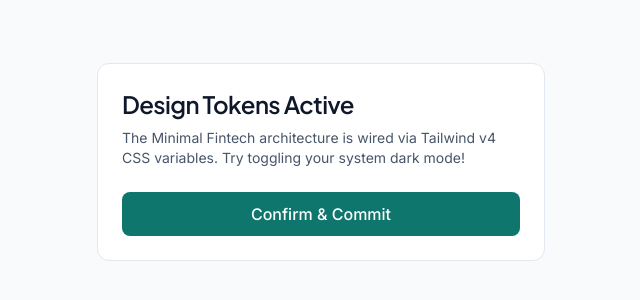
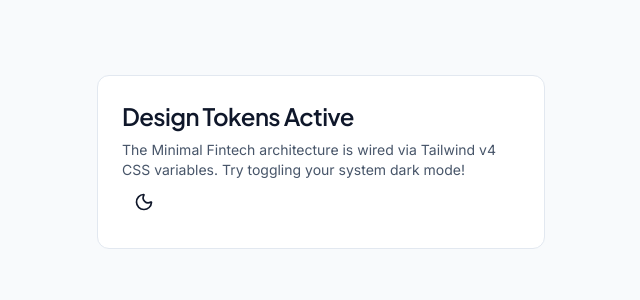
Before and after one commit to itseghosime-dev/afterbuy, a Next.js app: page / in a window 1280 px wide. Shown: the part 238-538 px from the top of the page, without its empty margins (319-959 px from the left). Built offline with nearby package versions, Linux system fonts and the light colour scheme.

Commit message:
feat(theme): add persistent appearance toggle

```diff
--- a/package.json
+++ b/package.json
@@ -10,6 +10,7 @@
     "typecheck": "next typegen && tsc --noEmit"
   },
   "dependencies": {
+    "lucide-react": "^1.47.0",
     "next": "16.3.5",
     "react": "19.2.8",
     "react-dom": "19.2.8"
--- a/src/app/globals.css
+++ b/src/app/globals.css
@@ -10,14 +10,42 @@
   --app-primary-hover: #0d655e;
 }
 
+:root[data-theme="dark"] {
+  --app-canvas: #131c24;
+  --app-surface: #1d2a34;
+  --app-foreground: #edf4f5;
+  --app-text-muted: #afc0c5;
+  --app-border-subtle: #3a4b56;
+  --app-primary: #0f766e;
+  --app-primary-hover: #0d655e;
+
+  color-scheme: dark;
+}
+
 @media (prefers-color-scheme: dark) {
-  :root {
-    --app-canvas: #020617;
-    --app-surface: #0f172a;
-    --app-foreground: #f8fafc;
-    --app-text-muted: #94a3b8;
-    --app-border-subtle: #1e293b;
+  :root:not([data-theme="light"]) {
+    --app-canvas: #131c24;
+    --app-surface: #1d2a34;
+    --app-foreground: #edf4f5;
+    --app-text-muted: #afc0c5;
+    --app-border-subtle: #3a4b56;
+    --app-primary: #0f766e;
+    --app-primary-hover: #0d655e;
+
+    color-scheme: dark;
   }
+}
+
+:root[data-theme="dark"] {
+  --app-canvas: #0b1520;
+  --app-surface: #172734;
+  --app-foreground: #f0f5f7;
+  --app-text-muted: #a8bac5;
+  --app-border-subtle: #344b59;
+  --app-primary: #0f766e;
+  --app-primary-hover: #0d655e;
+
+  color-scheme: dark;
 }
 
 @theme inline {
@@ -34,11 +62,25 @@
 }
 
 @layer base {
+  html.theme-revealing,
+  html.theme-revealing * {
+    transition: none !important;
+  }
+
   body {
     background-color: var(--color-canvas);
     color: var(--color-foreground);
     font-family: var(--font-sans);
     -webkit-font-smoothing: antialiased;
     -moz-osx-font-smoothing: grayscale;
+    transition:
+      background-color 200ms ease,
+      color 200ms ease;
+  }
+
+  @media (prefers-reduced-motion: reduce) {
+    body {
+      transition: none;
+    }
   }
 }
--- a/src/app/layout.tsx
+++ b/src/app/layout.tsx
@@ -1,6 +1,7 @@
 import type { Metadata } from "next";
 import { Inter, Plus_Jakarta_Sans } from "next/font/google";
 import "./globals.css";
+// import ThemeProvider from "@/components/providers/theme-provider";
 
 const inter = Inter({ subsets: ["latin"], variable: "--font-inter" });
 const jakarta = Plus_Jakarta_Sans({
@@ -19,7 +20,11 @@ export default function RootLayout({ children }: LayoutProps<"/">) {
       lang="en"
       className={`${inter.variable} ${jakarta.variable} h-full antialiased`}
     >
-      <body className="min-h-full flex flex-col">{children}</body>
+      <body className="min-h-full flex flex-col">
+        {/* <ThemeProvider> */}
+          {children}
+        {/* </ThemeProvider> */}
+      </body>
     </html>
   );
 }
--- a/src/app/page.tsx
+++ b/src/app/page.tsx
@@ -1,3 +1,9 @@
+"use client";
+
+import { ThemeToggler } from "@/components/ui-shared/themeToggler";
+
+
+
 export default function Home() {
   return (
     <main className="flex min-h-screen items-center justify-center p-6">
@@ -6,11 +12,10 @@ export default function Home() {
           Design Tokens Active
         </h1>
         <p className="mt-2 text-sm text-text-muted">
-          The Minimal Fintech architecture is wired via Tailwind v4 CSS variables. Try toggling your system dark mode!
+          The Minimal Fintech architecture is wired via Tailwind v4 CSS
+          variables. Try toggling your system dark mode!
         </p>
-        <button className="mt-6 flex min-h-[44px] w-full items-center justify-center rounded-lg bg-primary font-medium text-white transition-colors hover:bg-primary-hover">
-          Confirm & Commit
-        </button>
+        <ThemeToggler />
       </div>
     </main>
   );
--- /dev/null
+++ b/src/components/ui-shared/themeToggler.tsx
@@ -0,0 +1,55 @@
+"use client";
+
+import { useRef } from "react";
+import { flushSync } from "react-dom";
+import { Moon, Sun } from "lucide-react";
+import { useTheme } from "@/hooks/use-theme";
+
+export function ThemeToggler() {
+  const transitioning = useRef(false);
+  const { effectiveTheme, chooseTheme } = useTheme();
+
+  const nextTheme = effectiveTheme === "dark" ? "light" : "dark";
+
+  async function handleClick() {
+    if (transitioning.current) return;
+
+    const reduceMotion = window.matchMedia(
+      "(prefers-reduced-motion: reduce)",
+    ).matches;
+
+    if (!document.startViewTransition || reduceMotion) {
+      chooseTheme(nextTheme);
+      return;
+    }
+
+    transitioning.current = true;
+    document.documentElement.classList.add("theme-revealing");
+
+    try {
+      const transition = document.startViewTransition(() => {
+        flushSync(() => chooseTheme(nextTheme));
+      });
+
+      await transition.finished;
+    } finally {
+      document.documentElement.classList.remove("theme-revealing");
+      transitioning.current = false;
+    }
+  }
+
+  return (
+    <button
+      type="button"
+      onClick={handleClick}
+      aria-label={`Switch to ${nextTheme} mode`}
+      className="flex size-11 items-center justify-center rounded-full"
+    >
+      {effectiveTheme === "dark" ? (
+        <Sun aria-hidden="true" size={20} />
+      ) : (
+        <Moon aria-hidden="true" size={20} />
+      )}
+    </button>
+  );
+}
--- /dev/null
+++ b/src/hooks/use-theme.ts
@@ -0,0 +1,101 @@
+"use client";
+
+import { useEffect, useSyncExternalStore } from "react";
+
+export type Theme = "light" | "dark" | "system";
+type EffectiveTheme = "light" | "dark";
+
+const STORAGE_KEY = "afterbuy-theme";
+const THEME_CHANGE_EVENT = "afterbuy-theme-change";
+const DARK_MODE_QUERY = "(prefers-color-scheme: dark)";
+
+// Keeps the switcher working in this tab if browser storage is unavailable.
+let fallbackTheme: Theme = "system";
+
+function readTheme(): Theme {
+  try {
+    const saved = localStorage.getItem(STORAGE_KEY);
+
+    return saved === "light" || saved === "dark" ? saved : "system";
+  } catch {
+    return fallbackTheme;
+  }
+}
+
+function subscribeToThemeChange(notifyReact: () => void) {
+  window.addEventListener("storage", notifyReact);
+  window.addEventListener(THEME_CHANGE_EVENT, notifyReact);
+
+  return () => {
+    window.removeEventListener("storage", notifyReact);
+    window.removeEventListener(THEME_CHANGE_EVENT, notifyReact);
+  };
+}
+
+function readThemeOnServer(): Theme {
+  return "system";
+}
+
+function systemIsDark(): boolean {
+  return window.matchMedia(DARK_MODE_QUERY).matches;
+}
+
+function subscribeToSystemTheme(notifyReact: () => void) {
+  const query = window.matchMedia(DARK_MODE_QUERY);
+  query.addEventListener("change", notifyReact);
+
+  return () => query.removeEventListener("change", notifyReact);
+}
+
+function readSystemThemeOnServer(): boolean {
+  return false;
+}
+
+export function useTheme() {
+  const theme = useSyncExternalStore(
+    subscribeToThemeChange,
+    readTheme,
+    readThemeOnServer,
+  );
+
+  const isSystemDark = useSyncExternalStore(
+    subscribeToSystemTheme,
+    systemIsDark,
+    readSystemThemeOnServer,
+  );
+
+  const effectiveTheme: EffectiveTheme =
+    theme === "system" ? (isSystemDark ? "dark" : "light") : theme;
+
+  useEffect(() => {
+    if (theme === "system") {
+      document.documentElement.removeAttribute("data-theme");
+    } else {
+      document.documentElement.dataset.theme = theme;
+    }
+  }, [theme]);
+
+  function chooseTheme(choice: Theme) {
+    fallbackTheme = choice;
+
+    try {
+      if (choice === "system") {
+        localStorage.removeItem(STORAGE_KEY);
+      } else {
+        localStorage.setItem(STORAGE_KEY, choice);
+      }
+    } catch {
+      // Browser storage is unavailable; use the in-memory theme.
+    }
+
+    if (choice === "system") {
+      document.documentElement.removeAttribute("data-theme");
+    } else {
+      document.documentElement.dataset.theme = choice;
+    }
+
+    window.dispatchEvent(new Event(THEME_CHANGE_EVENT));
+  }
+
+  return { theme, effectiveTheme, chooseTheme };
+}
```
Also changed, not shown: 1 other file (tests, documents, lock files or other folders).
